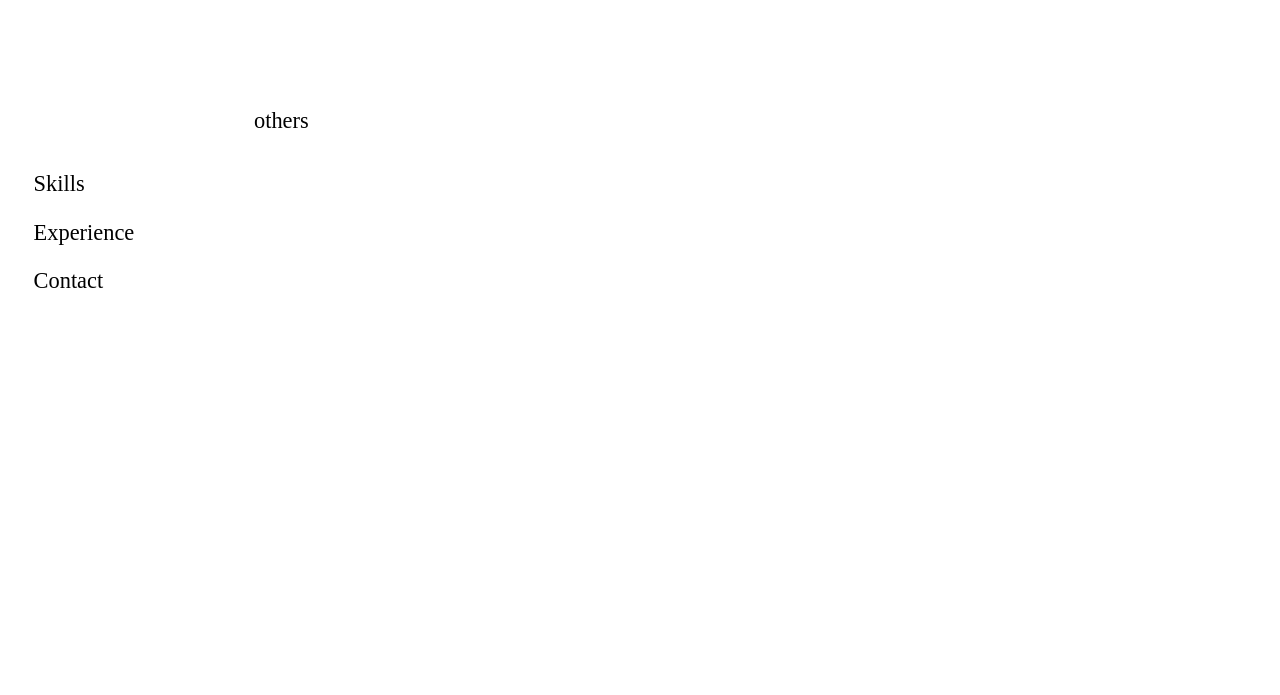
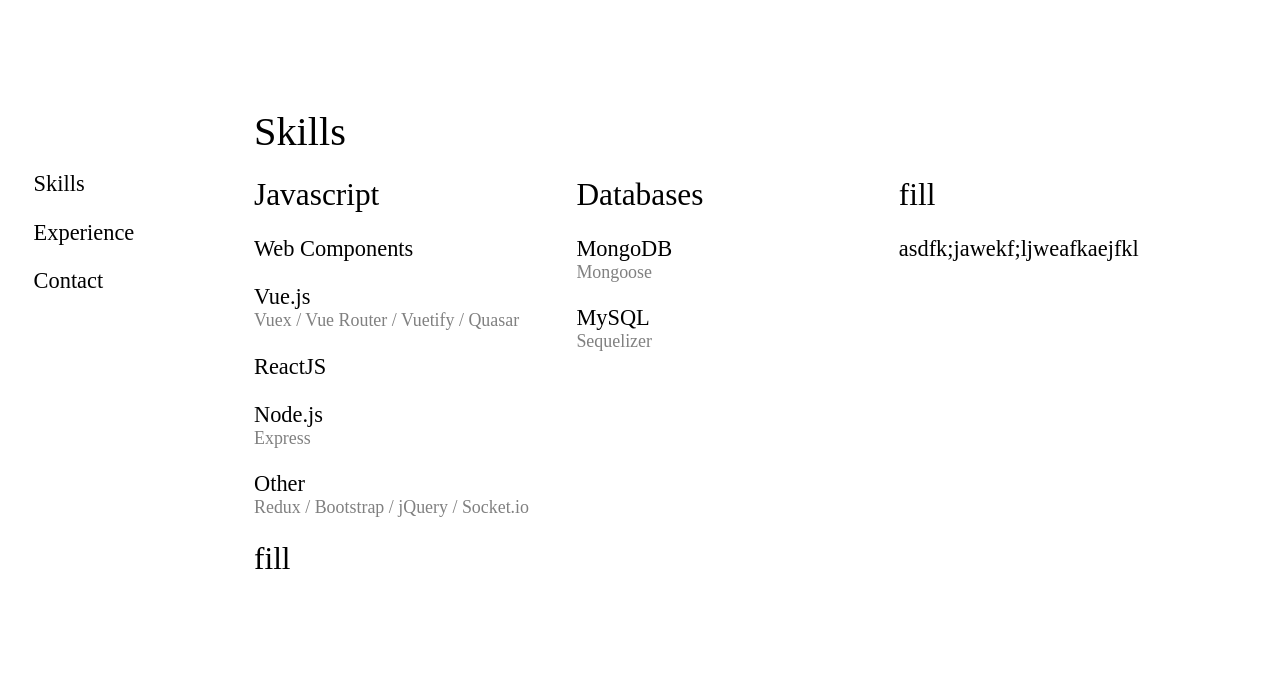
Before and after one commit to phwu123/web-v0.1, a plain HTML site: page index.html in a window 1280 px wide. Drawn offline with Linux system fonts and the light colour scheme.

Commit message:
skills alyout

```diff
--- a/index.css
+++ b/index.css
@@ -58,3 +58,45 @@
   overflow-y: auto;
   margin: 10% 5%;
 }
+
+.main-component[layout-style=basic] .skills-component {
+  display: grid;
+  align-content: flex-start;
+  grid-gap: 1em;
+  height: 100%;
+}
+
+.skills-header {
+  font-size: 1.8em;
+}
+
+.skill-label {
+  font-size: 1.4em;
+}
+
+.main-component[layout-style=basic] .skill-section {
+  display: grid;
+  grid-gap: 1em;
+  align-content: flex-start;
+  grid-template-columns: repeat(auto-fill, 300px);
+}
+
+.main-component[layout-style=basic] .skill-type {
+  display: grid;
+  grid-row-gap: 1em;
+  align-content: flex-start;
+}
+
+.main-component[layout-style=basic] .skill-list {
+  display: grid;
+  grid-row-gap: 1em;
+}
+
+.main-component[layout-style=basic] .skill-set {
+  display: grid;
+}
+
+.main-component[layout-style=basic] .skill-set > p:nth-child(2) {
+  font-size: 0.8em;
+  color: var(--color-font-sub);
+}
--- a/index.html
+++ b/index.html
@@ -7,6 +7,7 @@
   <link rel="stylesheet" type="text/css" href="index.css" />
   <script type="module" src="./src/components/MainComponent.mjs"></script>
   <script type="module" src="./src/components/NavigationComponent.mjs"></script>
+  <script type="module" src="./src/components/SkillsComponent.mjs"></script>
   <title>Software Engineer</title>
 </head>
 
--- a/src/components/MainComponent.mjs
+++ b/src/components/MainComponent.mjs
@@ -1,6 +1,8 @@
 const MainComponentTemplate = `
   <navigation-component class="navigation-component"></navigation-component>
-  <main class="content-holder">others</main>
+  <main class="content-holder">
+    <skills-component class="skills-component"></skills-component>
+  </main>
 `
 customElements.define('main-component',
   class MainComponent extends HTMLElement {
--- a/src/components/SkillsComponent.mjs
+++ b/src/components/SkillsComponent.mjs
@@ -1,5 +1,46 @@
 const SkillsComponentTemplateBasic = `
-  <header>Skills</header>
+  <header class="skills-header">Skills</header>
+  <section class="skill-section">
+    <article class="skill-type">
+      <p class="skill-label">Javascript</p>
+      <div class="skill-list">
+        <p>Web Components</p>
+        <span class="skill-set">
+          <p>Vue.js</p>
+          <p>Vuex / Vue Router / Vuetify / Quasar</p>
+        </span>
+        <span>ReactJS</span>
+        <span class="skill-set">
+          <p>Node.js</p>
+          <p>Express</p>
+        </span>
+        <span class="skill-set">
+          <p>Other</p>
+          <p>Redux / Bootstrap / jQuery / Socket.io</p>
+        </span>
+      </div>
+    </article>
+    <article class="skill-type">
+      <p class="skill-label">Databases</p>
+      <div class="skill-list">
+        <span class="skill-set">
+          <p>MongoDB</p>
+          <p>Mongoose</p>
+        </span>
+        <span class="skill-set">
+          <p>MySQL</p>
+          <p>Sequelizer</p>
+        </span>
+      </div>
+    </article>
+    <article class="skill-type">
+      <p class="skill-label">fill</p>
+      <p>asdfk;jawekf;ljweafkaejfkl </p>
+    </article>
+    <article class="skill-type">
+      <p class="skill-label">fill</p>
+    </article>
+  </section>
 `
 
 customElements.define('skills-component',
--- a/src/css/_base.css
+++ b/src/css/_base.css
@@ -3,13 +3,16 @@
 
   --color-main-bg: var(--light-color-main-bg);
   --color-font: var(--light-color-font);
+  --color-font-sub: var(--light-color-font-sub);
   --color-highlight-hover: var(--light-color-highlight-hover);
 
   --light-color-main-bg: white;
   --light-color-font: black;
+  --light-color-font-sub: grey;
   --light-color-highlight-hover: aqua;
 
   --dark-color-main-bg: black;
   --dark-color-font: white;
+  --dark-color-font-sub: grey;
   --dark-color-highlight-hover: red;
 }
```
Also changed, not shown: src/modules/TextClickable.mjs (deleted).
